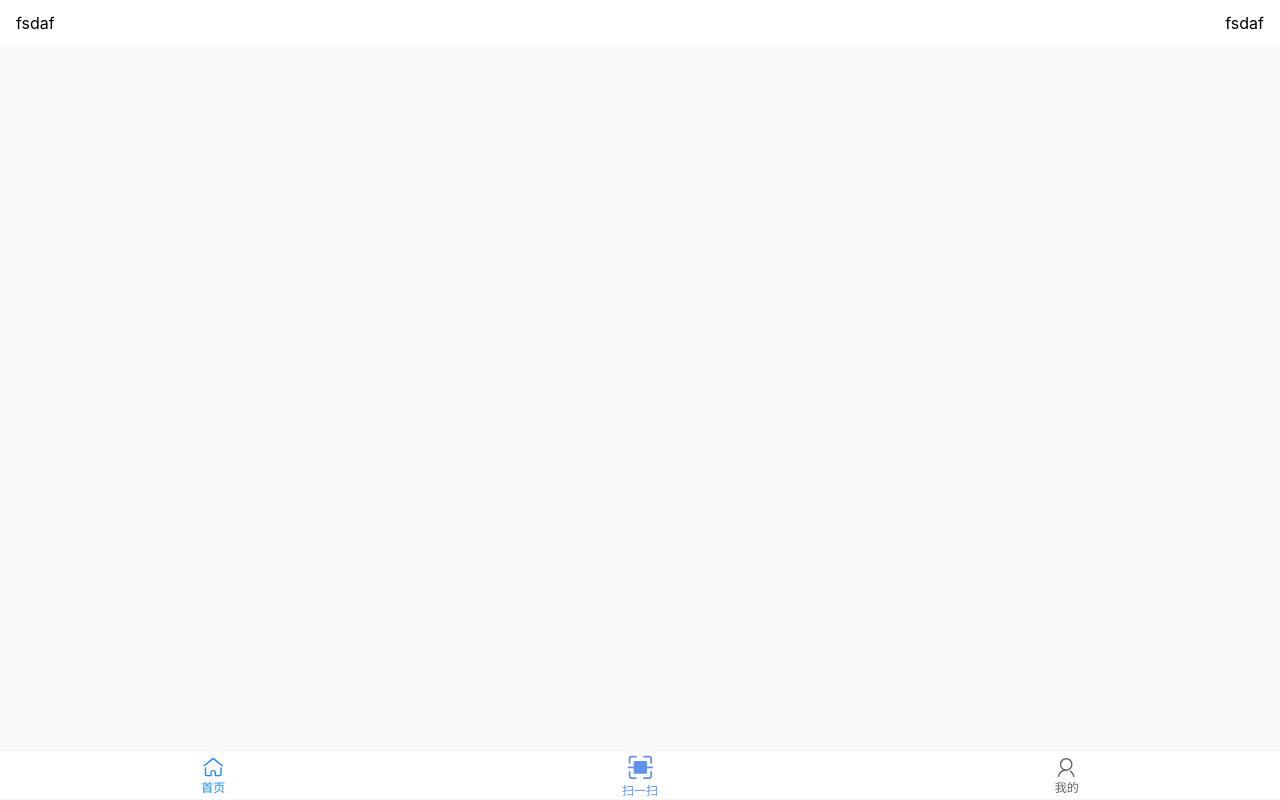
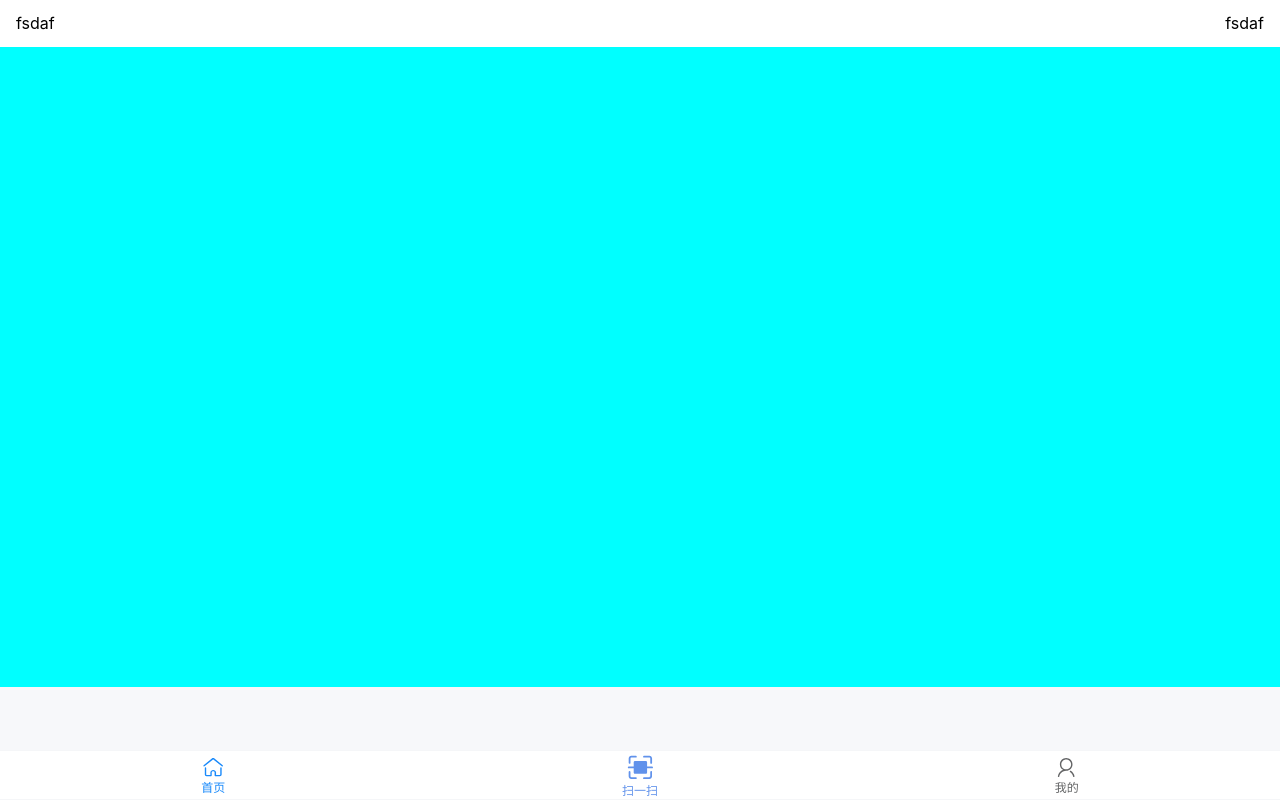
Before and after one commit to heshaojun/MyApp, a Vue app: page /main/home in a window 1280 px wide. Built offline with nearby package versions, Linux system fonts and the light colour scheme.

Commit message:
提交部分代码

```diff
--- a/src/views/main/home/index.vue
+++ b/src/views/main/home/index.vue
@@ -1,5 +1,5 @@
 <script setup>
-
+import Carousel from "./panels/Carousel.vue"
 </script>
 <template>
     <div class="home">
@@ -8,7 +8,7 @@
             <div>fsdaf</div>
         </div>
         <div class="home-content">
-
+            <carousel />
         </div>
     </div>
 </template>
@@ -18,6 +18,7 @@
     height: 100%;
     display: flex;
     flex-direction: column;
+
     .home-head {
         padding: 0 1rem;
         display: flex;
@@ -26,7 +27,8 @@
         justify-content: space-between;
         align-items: center;
     }
-    .home-content{
+
+    .home-content {
         flex: 1;
         background-color: var(--van-background-color);
         overflow: auto;
--- a/src/views/main/home/panels/Carousel.vue
+++ b/src/views/main/home/panels/Carousel.vue
@@ -1,15 +1,20 @@
 <script setup>
-import { onMounted,getCurrentInstance } from "vue";
-const {proxy} = getCurrentInstance()
-
+import { onMounted, getCurrentInstance, reactive, ref } from "vue";
+const { proxy } = getCurrentInstance()
+const componentHeght = ref()
 onMounted(() => {
-
+    let currentComponent = proxy.$refs['panel-carousel']
+    componentHeght.value = currentComponent.clientWidth / 2 + "px"
 })
 </script>
 <template>
-    <div class="panel-carousel">轮播图</div>
+    <div class="panel-carousel" ref="panel-carousel" :style="{'height':componentHeght}">
+
+    </div>
 </template>
 
 <style lang="scss" scoped>
-.panel-carousel {}
+.panel-carousel {
+    background-color: aqua;
+}
 </style>
```
